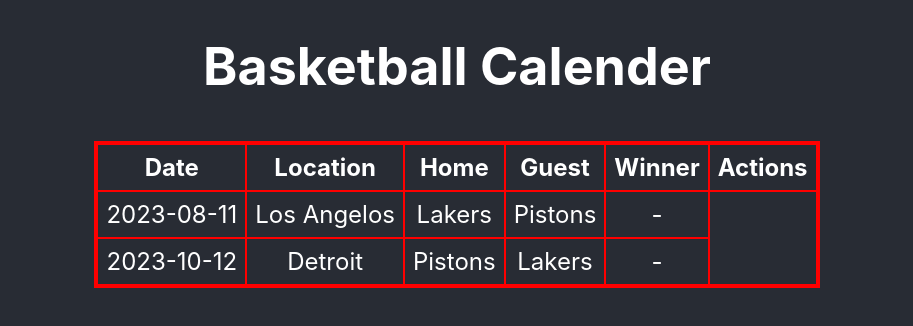
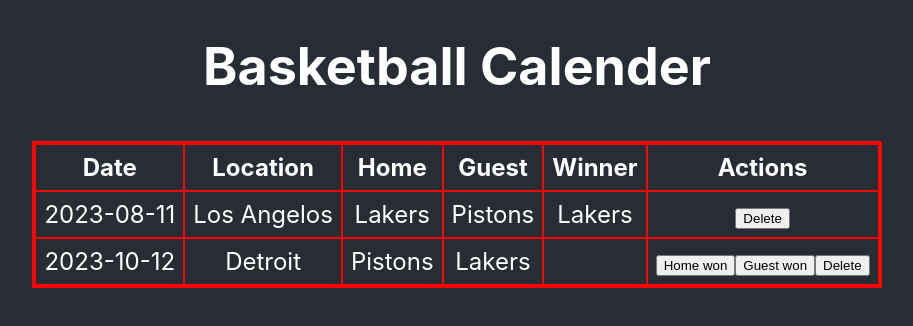
Before and after one commit to 1TracyK/basketball-calender, a React (Create React App) app: page / in a window 1280 px wide. Shown: the top 326 px of the page, without its empty margins (183-1096 px from the left). Built offline with nearby package versions, Linux system fonts and the light colour scheme.

Commit message:
adding actions

```diff
--- a/package.json
+++ b/package.json
@@ -1,4 +1,5 @@
 {
+	"homepage": "http://1TracyK.github.io/basketball-calender",
 	"name": "basketball-calender",
 	"version": "0.1.0",
 	"private": true,
--- a/src/App.css
+++ b/src/App.css
@@ -6,3 +6,7 @@
 .App-header {
 	font-size: calc(10px + 2vmin);
 }
+
+.invisible {
+	display: none;
+}
--- a/src/App.js
+++ b/src/App.js
@@ -12,6 +12,7 @@
 			team1: 'Lakers',
 			team2: 'Pistons',
 			date: '2023-08-11',
+			winner: 'Lakers',
 		},
 		{
 			createdAt: 1689374598466,
@@ -19,6 +20,7 @@
 			team1: 'Pistons',
 			team2: 'Lakers',
 			date: '2023-10-12',
+			winner: null,
 		},
 	]);
 
--- a/src/Components/BasketballCalenderList/BasketballCalenderItem.jsx
+++ b/src/Components/BasketballCalenderList/BasketballCalenderItem.jsx
@@ -5,14 +5,40 @@
 	team1,
 	team2,
 	date,
+	winner,
 }) {
+	let ActionsTdJsx = null;
+	if (winner === null) {
+		ActionsTdJsx = (
+			<td>
+				<button>Home won</button>
+				<button>Guest won</button>
+				<button>Delete</button>
+			</td>
+		);
+	} else {
+		ActionsTdJsx = (
+			<td>
+				<button>Delete</button>
+			</td>
+		);
+	}
+
+	let NoWinnerButtonsJsx = (
+		<>
+			<button>Home Won</button>
+			<button>Guest Won</button>
+		</>
+	);
+
 	return (
 		<tr>
 			<td>{date}</td>
 			<td>{location}</td>
 			<td>{team1}</td>
 			<td>{team2}</td>
-			<td>-</td>
+			<td>{winner}</td>
+			{ActionsTdJsx}
 		</tr>
 	);
 }
--- a/src/Components/BasketballCalenderList/BasketballCalenderList.jsx
+++ b/src/Components/BasketballCalenderList/BasketballCalenderList.jsx
@@ -10,6 +10,7 @@
 			team1={item.team1}
 			team2={item.team2}
 			date={item.date}
+			winner={item.winner}
 		/>
 	));
 	return (
```
